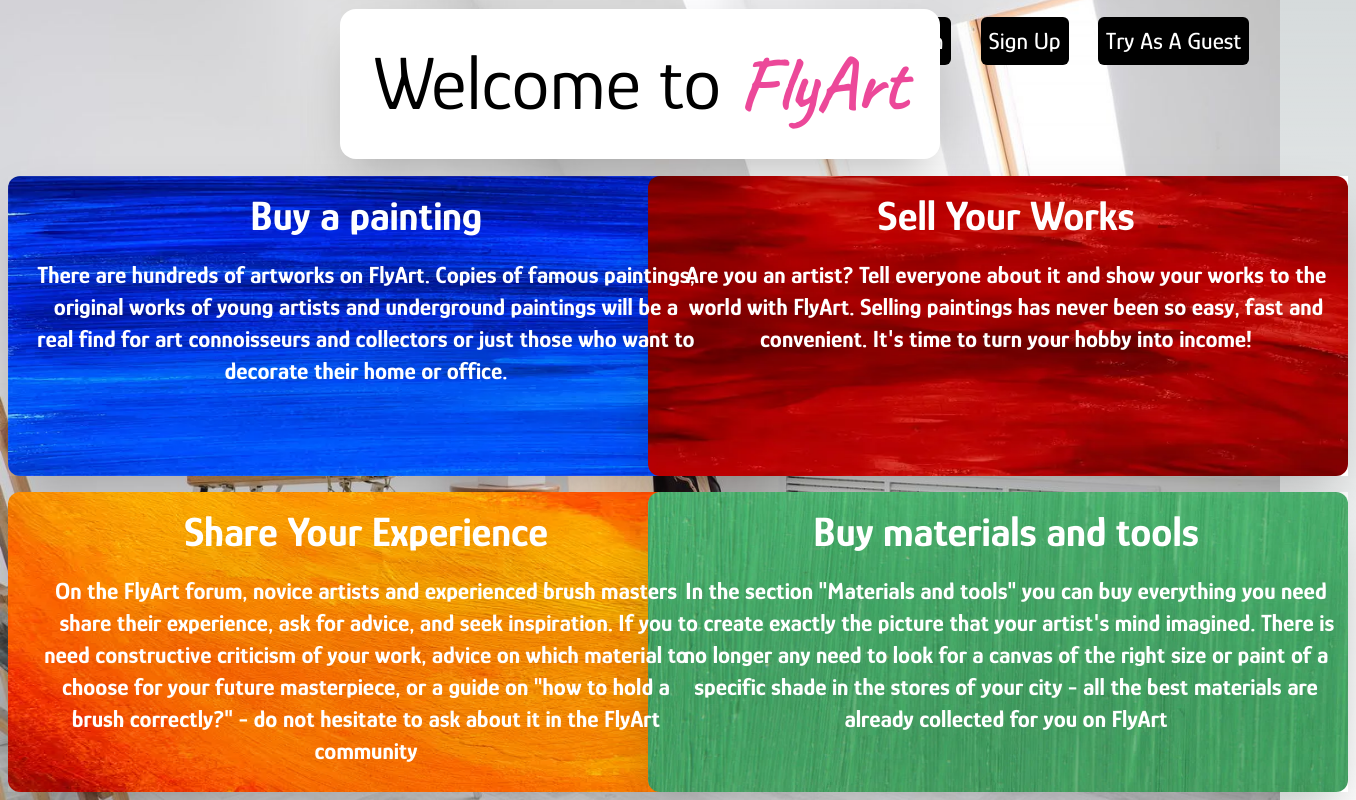
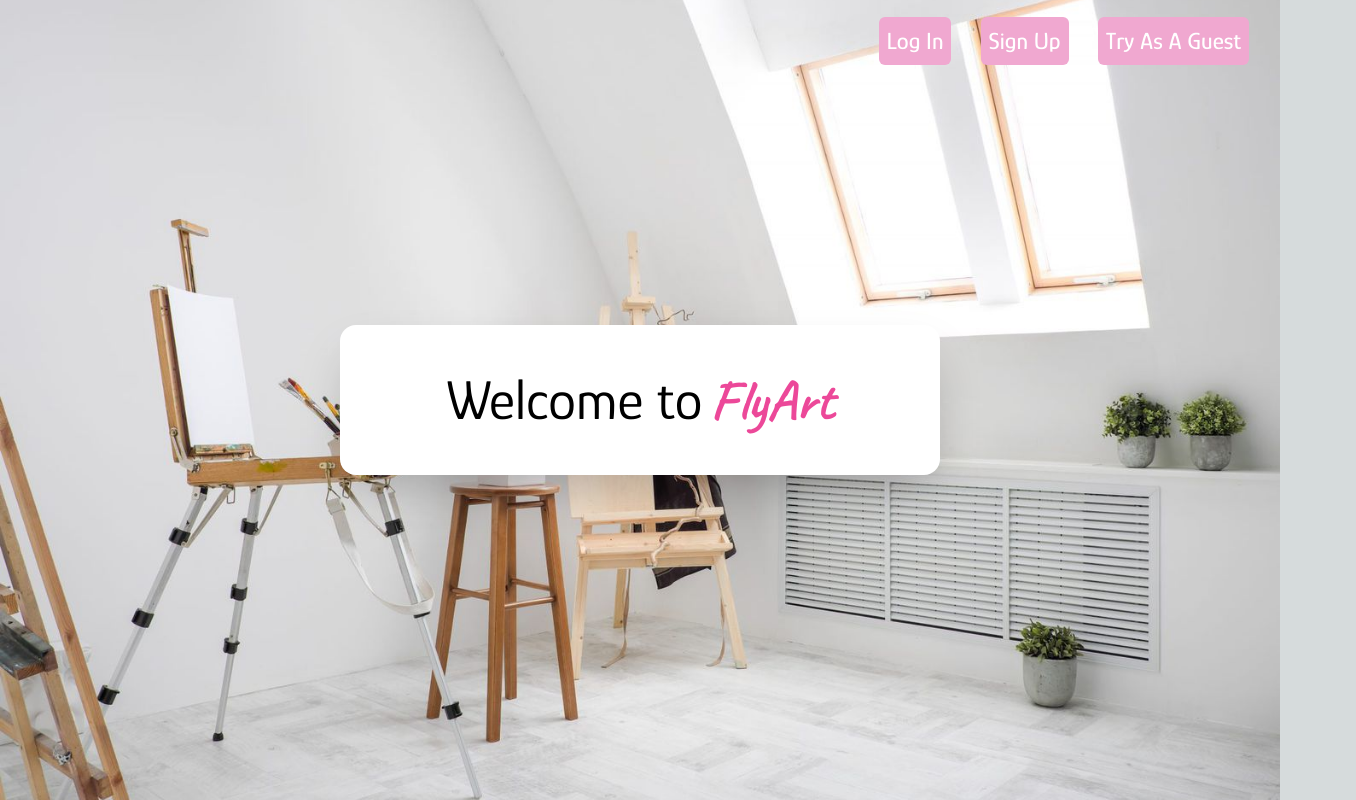
Before and after one commit to X-InternetRembo-X/flyart, a Next.js app: page / in a window 1280 px wide. Shown: the whole page, 1356 px wide, since content can reach past the window. Built offline with nearby package versions, Linux system fonts and the light colour scheme.

Commit message:
Add buttonMain style

```diff
--- a/app/(home)/page.tsx
+++ b/app/(home)/page.tsx
@@ -1,80 +1,52 @@
 import React from "react";
 import Link from "next/link";
-import Image, {StaticImageData} from "next/image";
+import Image from "next/image";
 
-import InfoBlock from "./(components)/InfoBlock";
-
-import blueBg from '/public/backgrounds/blue-paint_bg.webp'
-import redBg from '/public/backgrounds/red_paint_bg.webp'
-import orangeBg from '/public/backgrounds/orange_paint_bg.webp'
-import greenBg from '/public/backgrounds/green_paint_bg.webp'
-import homeBg from '/public/backgrounds/artistWorkshop7.jpg'
-import {HomePageConstants} from "../../constants/constants";
-import {caveat} from "../../fonts/font";
-
-const BackgroundImg = ({image}:{image:StaticImageData}) => {
-    return (
-        <div className="w-full h-full object-cover shadow-2xl ">
-            <Image className={'rounded-xl'}
-                src={image}
-                layout="fill"
-                alt="someone stole the art :("
-            />
-        </div>
-    );
-}
+import homeBg from "/public/backgrounds/artistWorkshop7.jpg";
+import { caveat } from "../../fonts/font";
 
 export default function Home() {
   return (
-      <div className={'w-full  h-full '}>
-              <Image
-                  src={homeBg}
-                  sizes={'100vw'}
-                  style={{objectFit:'cover'}}
-                  layout="fill"
-                  alt="someone stole the art :("
-              />
-          <div className={'h-[50px] w-[400px] z-20 flex justify-around items-center text-2xl font-medium absolute top-4 right-4'} >
-              <Link className={'bg-black text-white p-2 rounded-md'} href={'/'}>Log In</Link>
-              <Link className={'bg-black text-white p-2 rounded-md'} href={'/'}>Sign Up</Link>
-              <Link className={'bg-black text-white p-2 rounded-md'} href={'/'}>Try As A Guest</Link>
-          </div>
+    <div className={"w-full  h-full "}>
+      <Image
+        src={homeBg}
+        sizes={"100vw"}
+        style={{ objectFit: "cover" }}
+        layout="fill"
+        alt="someone stole the art :("
+      />
+      <div
+        className={
+          "h-[50px] w-[400px] z-20 flex justify-around items-center text-2xl font-medium absolute top-4 right-4"
+        }
+      >
+        <Link className={"buttonMain"} href={"/"}>
+          Log In
+        </Link>
+        <Link className={"buttonMain"} href={"/"}>
+          Sign Up
+        </Link>
+        <Link className={"buttonMain"} href={"/"}>
+          Try As A Guest
+        </Link>
+      </div>
 
-
-
-          <div className={'flex items-center flex-col h-[100vh] justify-around '}>
-
-              <div className={'bg-white w-[600px] h-[150px] z-20 flex items-center justify-center rounded-2xl shadow-2xl'}>
-
-			<span className={'text-[76px] '} >
-				Welcome to <span className={` ${caveat.variable} font-sans text-pink-500  font-bold`}>FlyArt</span>
-			</span>
-
-              </div>
-
-              <div className="grid grid-cols-2 justify-center gap-4 items-center mx-2  ">
-                  <InfoBlock
-                      title={HomePageConstants.homeBuyPaintingBlock.title}
-                      text={HomePageConstants.homeBuyPaintingBlock.text}
-                      bg={<BackgroundImg image={blueBg}/>}
-                  />
-                  <InfoBlock
-                      title={HomePageConstants.homeSellYourWorksBlock.title}
-                      text={HomePageConstants.homeSellYourWorksBlock.text}
-                      bg={<BackgroundImg image={redBg}/>}
-                  />
-                  <InfoBlock
-                      title={HomePageConstants.homeShareYourExperienceBlock.title}
-                      text={HomePageConstants.homeShareYourExperienceBlock.text}
-                      bg={<BackgroundImg image={orangeBg}/>}
-                  />
-                  <InfoBlock
-                      title={HomePageConstants.homeBuyMaterialsAndToolsBlock.title}
-                      text={HomePageConstants.homeBuyMaterialsAndToolsBlock.text}
-                      bg={<BackgroundImg image={greenBg}/>}
-                  />
-              </div>
-          </div>
+      <div className={"flex items-center flex-col h-[100vh] justify-around "}>
+        <div
+          className={
+            "bg-white w-[600px] h-[150px] z-20 flex items-center justify-center rounded-2xl shadow-2xl"
+          }
+        >
+          <span className={"text-[56px]"}>
+            Welcome to
+            <span
+              className={` ${caveat.variable} font-sans text-pink-500 ml-2  font-bold`}
+            >
+              FlyArt
+            </span>
+          </span>
+        </div>
       </div>
-  )
+    </div>
+  );
 }
--- a/app/globals.css
+++ b/app/globals.css
@@ -25,3 +25,7 @@ body {
     )
     rgb(var(--background-start-rgb));
 }
+
+.buttonMain {
+  @apply bg-[#F0A8D0] text-white p-2 rounded-md hover:bg-[#F7B5CA] transition-all duration-300
+}
```
